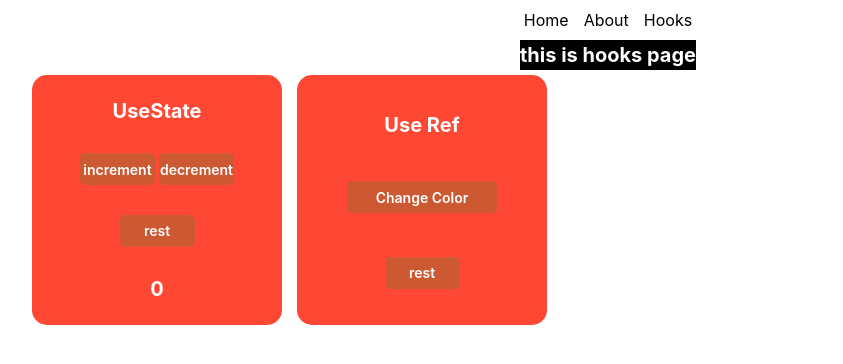
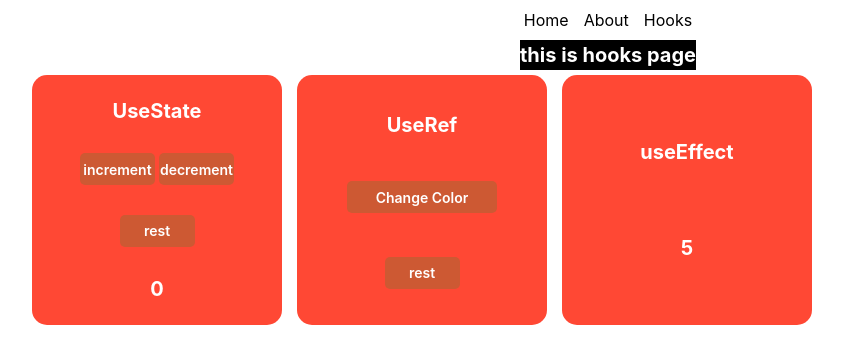
Before and after one commit to Ameer2000Mzori/Refactor-React, a React (Create React App) app: page /hooks in a window 1280 px wide. Shown: the top 364 px of the page, without its empty margins (32-875 px from the left). Built offline with nearby package versions, Linux system fonts and the light colour scheme.

Commit message:
small changes and added new hook

```diff
--- a/src/components/pages/About.jsx
+++ b/src/components/pages/About.jsx
@@ -1,7 +1,8 @@
 import React from 'react'
+import { StyledDiv } from '../shared/StyledComponent'
 
 const About = () => {
-  return <div>About</div>
+  return <StyledDiv>About</StyledDiv>
 }
 
 export default About
--- a/src/components/pages/Home.jsx
+++ b/src/components/pages/Home.jsx
@@ -1,8 +1,9 @@
 import React from 'react'
+import { StyledDiv } from '../shared/StyledComponent'
 
 const Home = () => {
   return (
-    <div>
+    <StyledDiv>
       <p>
         hello there welcome this project is foucsed on learning and relearning
         everything in reactjs
@@ -13,7 +14,7 @@ const Home = () => {
           react-redux-toolkit
         </h1>
       </div>
-    </div>
+    </StyledDiv>
   )
 }
 
--- a/src/components/pages/HooksPage/components/HooksListData.js
+++ b/src/components/pages/HooksPage/components/HooksListData.js
@@ -1,5 +1,6 @@
 import UseStateHook from './UseStateHook.jsx'
 import UseRefHook from './UseRefHook.jsx'
+import UseEffectHook from './UseEffectHook.jsx'
 
 export const HooksList = [
   {
@@ -8,4 +9,7 @@ export const HooksList = [
   {
     component: UseRefHook,
   },
+  {
+    component: UseEffectHook,
+  },
 ]
--- /dev/null
+++ b/src/components/pages/HooksPage/components/UseEffectHook.jsx
@@ -0,0 +1,23 @@
+import React, { useState, useEffect } from 'react'
+import { StyledTitle } from '../../../shared/StyledComponent'
+
+const UseEffectHook = () => {
+  const [seconds, setSeconds] = useState(0)
+  useEffect(() => {
+    const interval = setInterval(() => {
+      setSeconds((seconds) => seconds + 1)
+    }, 1000)
+
+    return () => clearInterval(interval)
+  }, [])
+
+  return (
+    <>
+      <StyledTitle>useEffect</StyledTitle>
+
+      <StyledTitle>{seconds}</StyledTitle>
+    </>
+  )
+}
+
+export default UseEffectHook
--- a/src/components/pages/HooksPage/components/UseRefHook.jsx
+++ b/src/components/pages/HooksPage/components/UseRefHook.jsx
@@ -14,7 +14,7 @@ const UseRefHook = () => {
 
   return (
     <>
-      <StyledTitle>Use Ref</StyledTitle>
+      <StyledTitle>UseRef</StyledTitle>
       <StyledButton className="w-[150px]" ref={buttonRef} onClick={changeColor}>
         Change Color
       </StyledButton>
```
